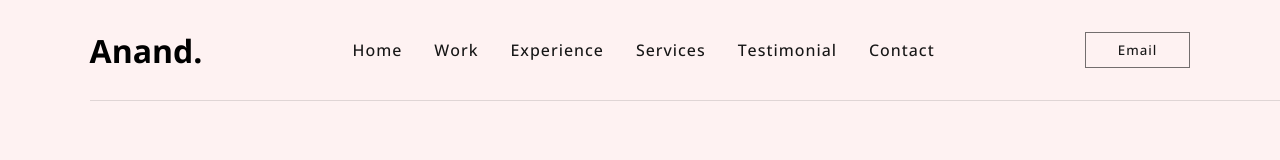
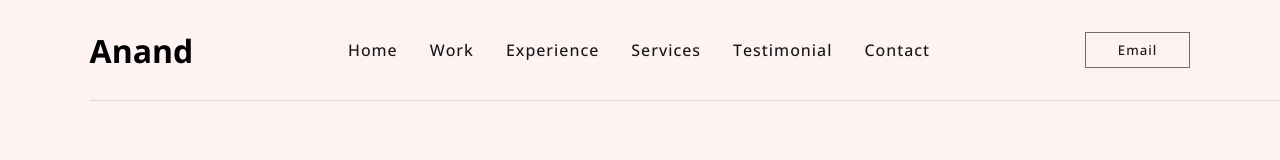
Before and after one commit to anandsharma12/react-portfolio1, a React (Create React App) app: page / in a window 1280 px wide. Shown: the top 160 px of the page. Built offline with nearby package versions, Linux system fonts and the light colour scheme.

Commit message:
Update Header.jsx

```diff
--- a/src/components/Header.jsx
+++ b/src/components/Header.jsx
@@ -25,7 +25,7 @@ export const HeaderPhone = ({ menuOpen, setMenuOpen }) => {
 
 const NavContent = ({ setMenuOpen }) => (
   <>
-    <h2>Anand.</h2>
+    <h2>Anand</h2>
     <div>
       <a onClick={() => setMenuOpen(false)} href="#home">
         Home
```
